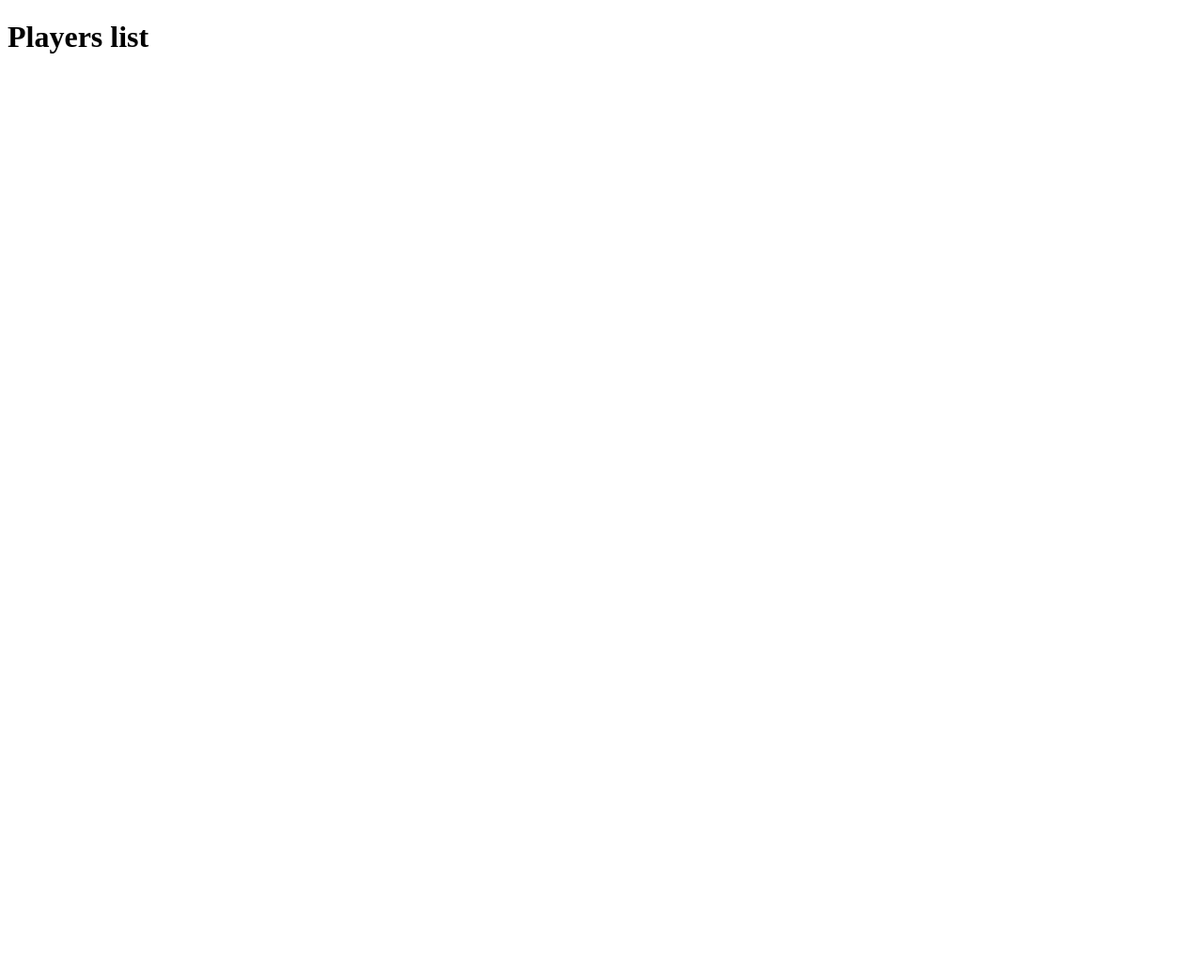
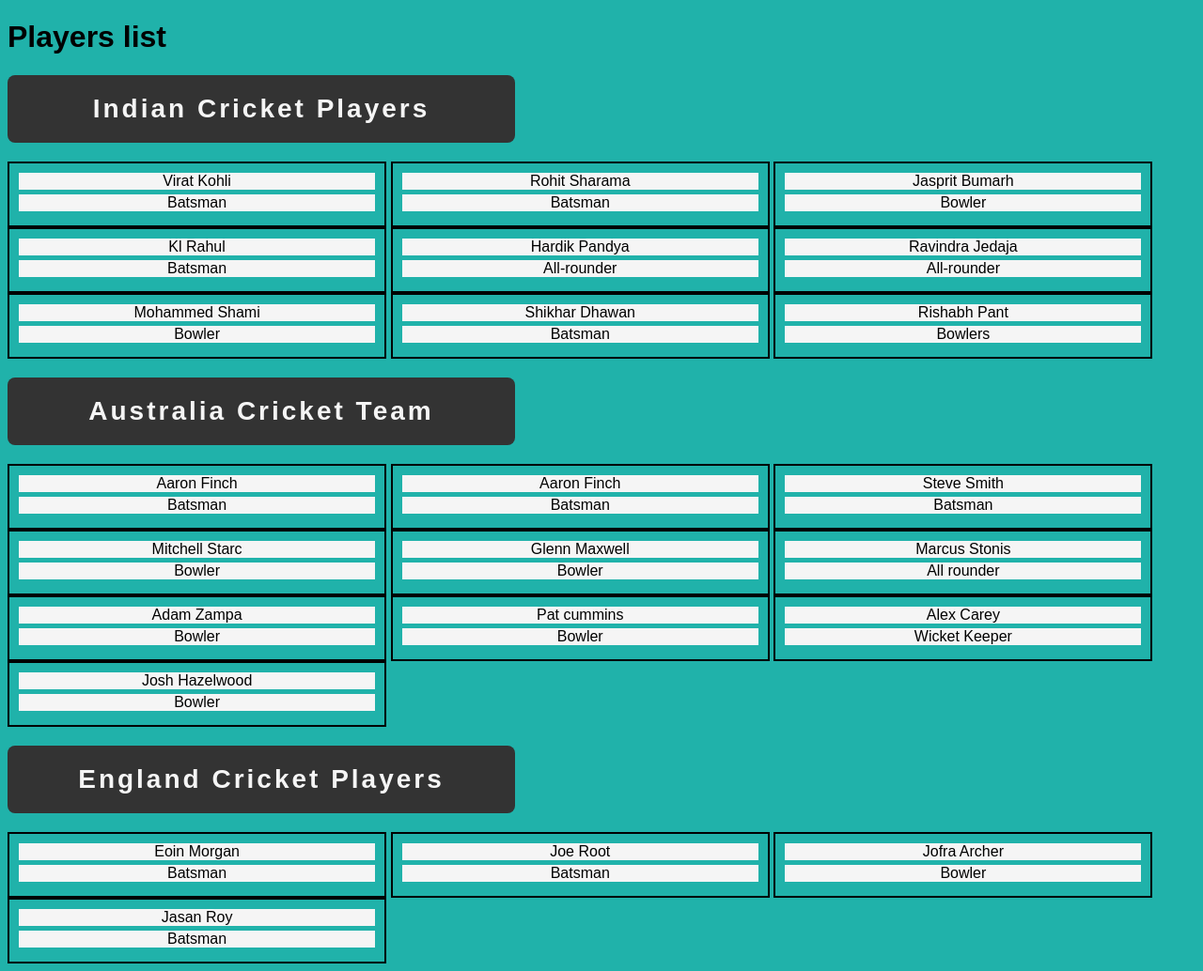
Before and after one commit to Vishnu478909/Cricket-Portal, a Flask app: page /Players in a window 1280 px wide. Before the commit the page is almost empty. Shown: the whole page at 94% size. Before the commit the page ends 57 px from the top, so only its background shows below. Run offline with Flask 3, Linux system fonts and the light colour scheme; data comes from the database, SQL or seed files in the repository.

Commit message:
Css and info added for player.html

```diff
--- a/static/images/style.css
+++ b/static/images/style.css
@@ -119,3 +119,36 @@ margin: 30px;
     box-shadow: 0 4px 8px rgba(0, 0, 0, 0.2);
 
 }
+
+.player-container{
+    display: flex;
+    justify-content: center;
+    align-items: center;
+    padding: 20px;
+    border: 2px black;
+    border-radius: 5px;
+    box-shadow: rgb(201, 43, 201);
+}
+
+.player{
+    display: flex;
+    flex-direction: column-reverse;
+    border: 1px black;
+    width: 30%;
+    padding: 10px;
+    border: 2px solid;
+    padding: 10px;
+    display: inline-block;
+}
+
+.player-info{
+    text-align: center;
+    border: #333;
+    border-radius: 1px solid black;
+    margin-bottom: 5px;
+    background-color: whitesmoke;
+}
+
+.back{
+    background-color: lightseagreen;
+}
--- a/templates/Players.html
+++ b/templates/Players.html
@@ -3,12 +3,123 @@
 <head>
     <meta charset="UTF-8">
     <meta http-equiv="X-UA-Compatible" content="IE=edge">
+    <link rel="stylesheet" href="/static\images/style.css">
     <meta name="viewport" content="width=device-width, initial-scale=1.0">
     <title>Document</title>
 </head>
-<body>
+<body class="back">
     <h1>Players list
+</h1>
 
-    </h1>
+<h2 class="h2">
+    Indian Cricket Players
+</h2>
+<div class="players-container">
+    <div class="player">
+        <div class="player-info"> Virat Kohli</div>
+        <div class="player-info"> Batsman</div>
+    </div>
+    <div class="player">
+        <div class="player-info">Rohit Sharama</div>
+        <div class="player-info"> Batsman</div>
+    </div>
+
+    <div class="player">
+        <div class="player-info"> Jasprit Bumarh</div>
+        <div class="player-info"> Bowler</div>
+    </div>
+    <div class="player">
+        <div class="player-info"> Kl Rahul</div>
+        <div class="player-info"> Batsman</div>
+    </div>
+    <div class="player">
+        <div class="player-info"> Hardik Pandya</div>
+        <div class="player-info">All-rounder</div>
+    </div>
+    <div class="player">
+        <div class="player-info"> Ravindra Jedaja</div>
+        <div class="player-info"> All-rounder</div>
+    </div>
+    <div class="player">
+        <div class="player-info"> Mohammed Shami</div>
+        <div class="player-info"> Bowler</div>
+    </div>
+    <div class="player">
+        <div class="player-info"> Shikhar Dhawan</div>
+        <div class="player-info"> Batsman</div>
+
+    </div>
+    <div class="player">
+        <div class="player-info"> Rishabh Pant</div>
+        <div class="player-info"> Bowlers</div>
+    </div>
+</div>
+<h2 class="h2">
+    Australia Cricket Team </h2>
+    <div class="player">
+        <div class="player-info"> Aaron Finch</div>
+        <div class="player-info"> Batsman</div>
+    </div>
+    <div class="player">
+        <div class="player-info"> Aaron Finch</div>
+        <div class="player-info"> Batsman</div>
+    </div>
+    <div class="player">
+        <div class="player-info"> Steve Smith</div>
+        <div class="player-info"> Batsman</div>
+    </div>
+    <div class="player">
+        <div class="player-info">Mitchell Starc</div>
+        <div class="player-info"> Bowler</div>
+    </div>
+    <div class="player">
+        <div class="player-info"> Glenn Maxwell</div>
+        <div class="player-info"> Bowler</div>
+    </div>
+    <div class="player">
+        <div class="player-info"> Marcus Stonis</div>
+        <div class="player-info">All rounder</div>
+    </div>
+    <div class="player">
+        <div class="player-info">Adam Zampa</div>
+        <div class="player-info"> Bowler</div>
+    </div>
+    <div class="player">
+        <div class="player-info">Pat cummins</div>
+        <div class="player-info"> Bowler</div>
+    </div>
+    <div class="player">
+        <div class="player-info"> Alex Carey</div>
+        <div class="player-info"> Wicket Keeper</div>
+    </div>
+    <div class="player">
+        <div class="player-info"> Josh Hazelwood</div>
+        <div class="player-info"> Bowler</div>
+    </div>
+
+    <h2 class="h2">
+       England Cricket Players
+    </h2>
+    <div class="players-container">
+
+    </div>
+    <div class="player">
+        <div class="player-info"> Eoin Morgan</div>
+        <div class="player-info"> Batsman</div>
+    </div>
+    <div class="player">
+        <div class="player-info"> Joe Root</div>
+        <div class="player-info"> Batsman</div>
+    </div>
+    <div class="player">
+        <div class="player-info"> Jofra Archer</div>
+        <div class="player-info"> Bowler</div>
+    </div>
+    <div class="player">
+        <div class="player-info"> Jasan Roy</div>
+        <div class="player-info"> Batsman</div>
+    </div>
+
+</h2>
 </body>
 </html>
```
